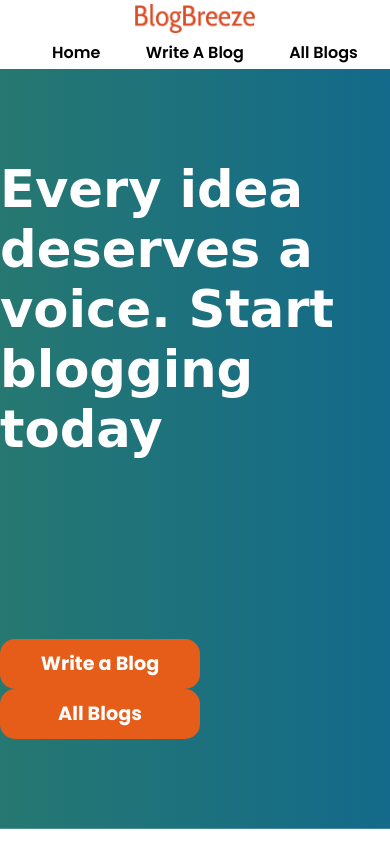
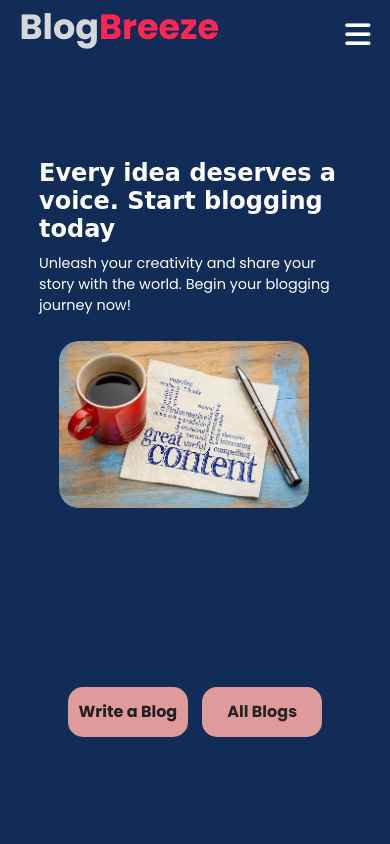
Before and after one commit to Anif07/Blog_Application, a plain HTML site: page index.html in a window 390 px wide. Drawn offline with Linux system fonts and the light colour scheme.

Commit message:
changed stylings

```diff
--- a/JS/All_Blogs.js
+++ b/JS/All_Blogs.js
@@ -5,7 +5,7 @@ document.addEventListener("DOMContentLoaded", () => {
     const container = document.getElementById("blog-container");
     container.innerHTML = `
     <div>
-    <img src="./Assets/loading-circles-blue-gradient_78370-2646.jpg" id="loading"/>
+    <div class="spinner"></div>
     </div>`;
 
     fetch("https://json-server-8qp6.onrender.com/posts")
--- a/css/home.css
+++ b/css/home.css
@@ -6,13 +6,39 @@
 }
 body {
   width: 100%;
+  background-color: #102c57;
 }
 a {
-  color: black;
+  color: rgb(241, 238, 238);
   text-decoration: none;
+}
+a:hover {
+  color: coral;
+}
+.logoHead {
+  color: #d5d7da;
+  font-size: 45px;
+  animation: fromTop 1s linear;
+}
+@keyframes fromTop {
+  0% {
+    opacity: 0;
+    transform: translateY(-20px);
+  }
+  100% {
+    opacity: 1;
+    transform: translate(0px);
+  }
+}
+.headSpan {
+  color: rgb(255, 38, 81);
 }
 #nav_ul li {
   list-style-type: none;
+  animation: fromTop 1s linear;
+}
+#nav_ul li:hover {
+  transform: translateY(-4px);
 }
 #logo img {
   width: 200px;
@@ -22,7 +48,7 @@ a {
 #navbar {
   display: flex;
   justify-content: space-between;
-  padding: 1% 5%;
+  padding: 1% 10%;
 }
 
 #nav_ul {
@@ -37,14 +63,14 @@ a {
   font-size: 1.3rem;
   font-weight: 500;
 }
-#hamburger {
+.hamburger {
   display: none;
-  /* display: flex; */
-  align-items: center;
+  margin-top: 20px;
   cursor: pointer;
+  color: white;
 }
-#hamburger i {
-  font-size: 1.4rem;
+.hamburger i {
+  font-size: 1.8rem;
 }
 .bar {
   display: block;
@@ -60,17 +86,18 @@ a {
   /* background-image: url("../Assets/background-7.jpg"); */
   /* background-color: #0093e9;
     background-image: linear-gradient(160deg, #0093e9 0%, #80d0c7 100%); */
-  background: #136a8a; /* fallback for old browsers */
+  /* background: #136a8a;
   background: -webkit-linear-gradient(
     to right,
     #267871,
     #136a8a
-  ); /* Chrome 10-25, Safari 5.1-6 */
+  );
   background: linear-gradient(
     to right,
     #267871,
     #136a8a
-  ); /* W3C, IE 10+/ Edge, Firefox 16+, Chrome 26+, Opera 12+, Safari 7+ */
+  ); */
+  background-color: #102c57;
 
   background-repeat: no-repeat;
   background-position: center;
@@ -80,32 +107,158 @@ a {
   display: grid;
   place-items: center;
 }
+.quoteContainer {
+  display: flex;
+  justify-content: center;
+}
+.Quote {
+  display: flex;
+  margin: auto;
+  justify-content: center;
+  align-items: center;
+  padding: 0 10%;
+  gap: 25px;
+}
 .Quote h1 {
-  font-size: 3.2rem;
+  flex: 1;
+  font-size: 2.8rem;
   color: white;
   font-family: cursive;
+  animation: fromBottom 1s ease-out;
+}
+.bannerPara {
+  color: white;
+  margin-top: 10px;
+  font-size: 1.2rem;
+  animation: fromBottom 1s ease-out;
+}
+.mainImg {
+  flex: 1;
+  position: relative;
+}
+.matter {
+  flex: 1;
+}
+.pen {
+  position: absolute;
+  left: 10px;
+  top: 20px;
+  transform: rotatez(60deg);
+  animation: pen 3s linear infinite;
+  /* transform: rotatey(20deg); */
+}
+/* @keyframes pen {
+  0% {
+    transform: translateX(-10px) rotateZ(60deg);
+  }
+  10% {
+    transform: translateX(-20px) rotateZ(60deg);
+  }
+  35% {
+    transform: translateX(-30px) rotateZ(60deg);
+  }
+  50% {
+    transform: translatey(10px) rotateZ(60deg);
+  }
+  70% {
+    transform: translatey(25px) rotateZ(60deg);
+  }
+  80% {
+    transform: translatey(28px) rotateZ(60deg);
+  }
+  100% {
+    transform: translateX(0) rotateZ(60deg);
+  }
+} */
+@keyframes pen {
+  0% {
+    transform: translateX(0) translateY(0) rotateZ(60deg);
+  }
+  10% {
+    transform: translateX(-20px) translateY(0) rotateZ(60deg);
+  }
+  35% {
+    transform: translateX(-30px) translateY(0) rotateZ(60deg);
+  }
+  50% {
+    transform: translateX(-30px) translateY(10px) rotateZ(60deg);
+  }
+  70% {
+    transform: translateX(-35px) translateY(25px) rotateZ(60deg);
+  }
+  80% {
+    transform: translateX(-30px) translateY(28px) rotateZ(60deg);
+  }
+  90% {
+    transform: translateX(-20px) translateY(30px) rotateZ(60deg);
+  }
+  100% {
+    transform: translateX(0) translateY(0) rotateZ(60deg);
+  }
+}
+.contentImg {
+  border-radius: 20px;
+  margin-left: 20px;
+}
+@keyframes fromBottom {
+  0% {
+    opacity: 0;
+    transform: translateY(20px);
+  }
+  100% {
+    opacity: 1;
+    transform: translateY(0);
+  }
 }
 #create-blog-btn {
   width: 200px;
   height: 50px;
-  background-color: #e65c19;
-  color: white;
+  background-color: #df9b9b;
+  color: rgb(34, 32, 32);
   border-radius: 15px;
   font-size: 1.2rem;
   font-weight: 700;
   cursor: pointer;
   border: transparent;
+  margin-right: 10px;
+  animation: fromLeft 1.5s linear;
+}
+#create-blog-btn:hover,
+#all_blogs_btn:hover {
+  background-color: #e02053;
+  color: #d5d7da;
 }
 #all_blogs_btn {
   width: 200px;
   height: 50px;
-  background-color: #e65c19;
-  color: white;
+  background-color: #df9b9b;
+  color: rgb(38, 36, 36);
   border-radius: 15px;
   font-size: 1.2rem;
   font-weight: 700;
   cursor: pointer;
   border: transparent;
+  animation: fromRight 1.5s linear;
+}
+@keyframes fromLeft {
+  0% {
+    opacity: 0;
+    transform: translateX(-200px);
+  }
+  100% {
+    opacity: 1;
+    transform: translateX(0);
+  }
+}
+@keyframes fromRight {
+  0% {
+    opacity: 0;
+    transform: translateX(200px);
+  }
+  100% {
+    opacity: 1;
+    transform: translateX(0);
+  }
 }
 #blog-container {
   margin-top: 50px;
@@ -205,6 +358,15 @@ img {
   }
 }
 @media screen and (max-width: 992px) {
+  .Quote h1 {
+    font-size: 2.3rem;
+    flex: 1;
+  }
+  .mainImg {
+    /* width: 80px; */
+    height: auto;
+    /* margin-right: 55px; */
+  }
   .box-1 {
     width: 400px;
   }
@@ -221,6 +383,29 @@ img {
   }
 }
 @media screen and (max-width: 890px) {
+  #navbar {
+    padding: 0 5%;
+  }
+  .Quote {
+    margin-top: 30px;
+  }
+  .pen {
+    width: 250px;
+    height: auto;
+    left: 200px;
+  }
+  .buttons {
+    margin-top: 20px;
+  }
+  .Quote h1 {
+    font-size: 1.8rem;
+    flex: 1;
+  }
+  .mainImg {
+    flex: 1;
+    position: relative;
+    /* left: -200px; */
+  }
   .box-1 {
     width: 450px;
   }
@@ -239,8 +424,21 @@ img {
   }
 }
 @media screen and (max-width: 768px) {
+  .Quote {
+    flex-direction: column;
+    align-items: baseline;
+  }
+  #nav_ul {
+    display: none;
+  }
+  .hamburger {
+    display: block;
+  }
   .link {
     font-size: 1.1rem;
+  }
+  .contentImg {
+    width: 300px;
   }
   #logo img {
     width: 150px;
@@ -261,14 +459,37 @@ img {
   }
 }
 @media screen and (max-width: 576px) {
-  #navbar {
+  /* #navbar {
     flex-direction: column;
-  }
+  } */
   #logo {
     text-align: center;
   }
+  .pen {
+    display: none;
+  }
+  .contentImg {
+    width: 350px;
+  }
+  #create-blog-btn,
+  #all_blogs_btn {
+    width: 120px;
+    font-size: 1rem;
+  }
 }
 @media screen and (max-width: 490px) {
+  .logoHead {
+    font-size: 35px;
+  }
+  .matter h1 {
+    font-size: 1.5rem;
+  }
+  .bannerPara {
+    font-size: 0.9rem;
+  }
+  .contentImg {
+    width: 250px;
+  }
   .box-1 {
     width: 350px;
   }
@@ -288,8 +509,25 @@ img {
   }
 }
 @media screen and (max-width: 370px) {
+  .logoHead {
+    font-size: 30px;
+  }
+  .matter h1 {
+    font-size: 1.2rem;
+  }
+  .bannerPara {
+    font-size: 0.8rem;
+  }
+  .contentImg {
+    width: 220px;
+  }
+  #create-blog-btn,
+  #all_blogs_btn {
+    font-size: 0.8rem;
+    width: 100px;
+    height: 35px;
+  }
   #navbar {
-    flex-direction: column;
     padding: 0 2%;
   }
   #logo {
--- a/index.html
+++ b/index.html
@@ -18,21 +18,52 @@
       crossorigin="anonymous"
       referrerpolicy="no-referrer"
     />
+    <link
+      rel="stylesheet"
+      href="https://cdnjs.cloudflare.com/ajax/libs/font-awesome/6.5.2/css/all.min.css"
+      integrity="sha512-SnH5WK+bZxgPHs44uWIX+LLJAJ9/2PkPKZ5QiAj6Ta86w+fsb2TkcmfRyVX3pBnMFcV7oQPJkl9QevSCWr3W6A=="
+      crossorigin="anonymous"
+      referrerpolicy="no-referrer"
+    />
   </head>
   <body>
     <nav id="navbar">
       <a href="./index.html" id="logo">
-        <img src="./Assets/image.png" alt="Logo" />
+        <!-- <img src="./Assets/image.png" alt="Logo" /> -->
+        <h1 class="logoHead">Blog<span class="headSpan">Breeze</span></h1>
       </a>
       <ul id="nav_ul">
         <li><a href="./index.html" class="link">Home</a></li>
         <li><a href="./blog.html" class="link">Write a blog</a></li>
         <li><a href="./allBlogs.html" class="link">All Blogs</a></li>
       </ul>
+      <div class="hamburger">
+        <i class="fa-solid fa-bars"></i>
+      </div>
     </nav>
     <section id="banner">
-      <div class="Quote">
-        <h1>Every idea deserves a voice. Start blogging today</h1>
+      <div class="quoteContainer">
+        <div class="Quote">
+          <div class="matter">
+            <h1>Every idea deserves a voice. Start blogging today</h1>
+            <p class="bannerPara">
+              Unleash your creativity and share your story with the world. Begin
+              your blogging journey now!
+            </p>
+          </div>
+          <div class="mainImg">
+            <img
+              src="./Assets/writing-2.jpg"
+              alt="contentImg"
+              class="contentImg"
+            />
+            <img
+              src="./Assets/—Pngtree—office learning pen_5944994.png"
+              alt="pen"
+              class="pen"
+            />
+          </div>
+        </div>
       </div>
       <div class="buttons">
         <a href="./blog.html">
```
Also changed, not shown: allBlogs.html (+12 -1 lines), blog.html (+12 -1 lines), css/allBlogs.css (+29 -1 lines), css/blog.css (+5 -3 lines), Assets/pen.jpg (added), Assets/writing-2.jpg (added), Assets/writing.jpg (added), Assets/—Pngtree—office learning pen_5944994.png (added).
